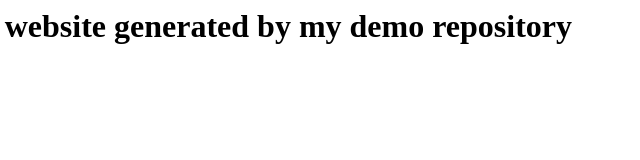
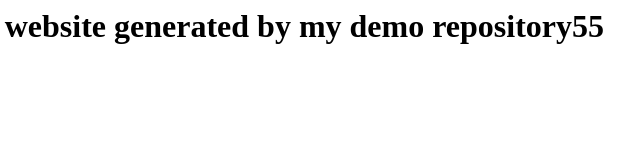
Before and after one commit to emnatdemo/demo-repository, a website: page index.html in a window 1280 px wide. Shown: the full height of the page, 221-861 px from the left. Drawn offline with Linux system fonts and the light colour scheme.

Commit message:
Update index.html

```diff
--- a/index.html
+++ b/index.html
@@ -1 +1 @@
-<h1>Welcome to the website generated by my demo repository</h1>
+<h1>Welcome to the website generated by my demo repository55</h1>
```
